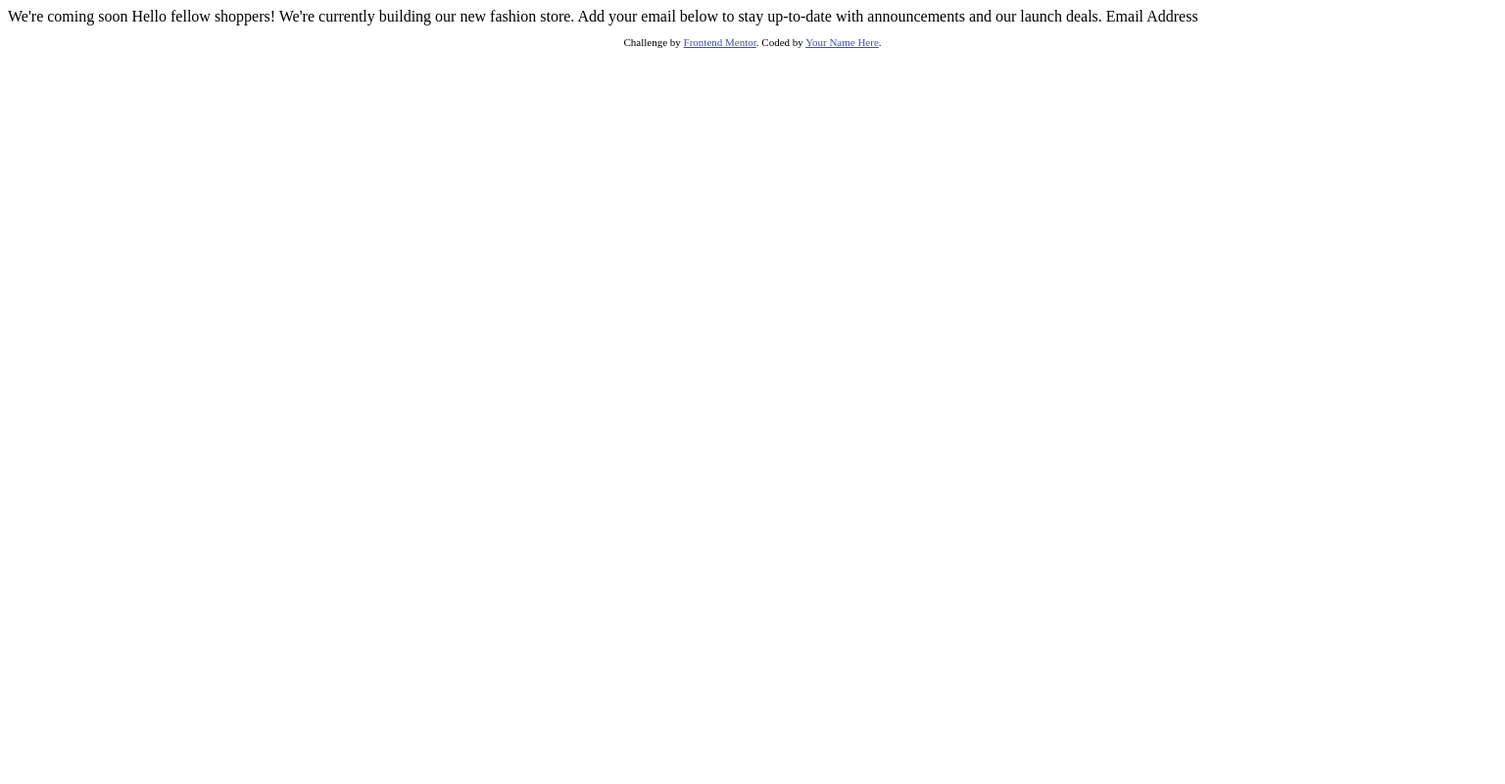
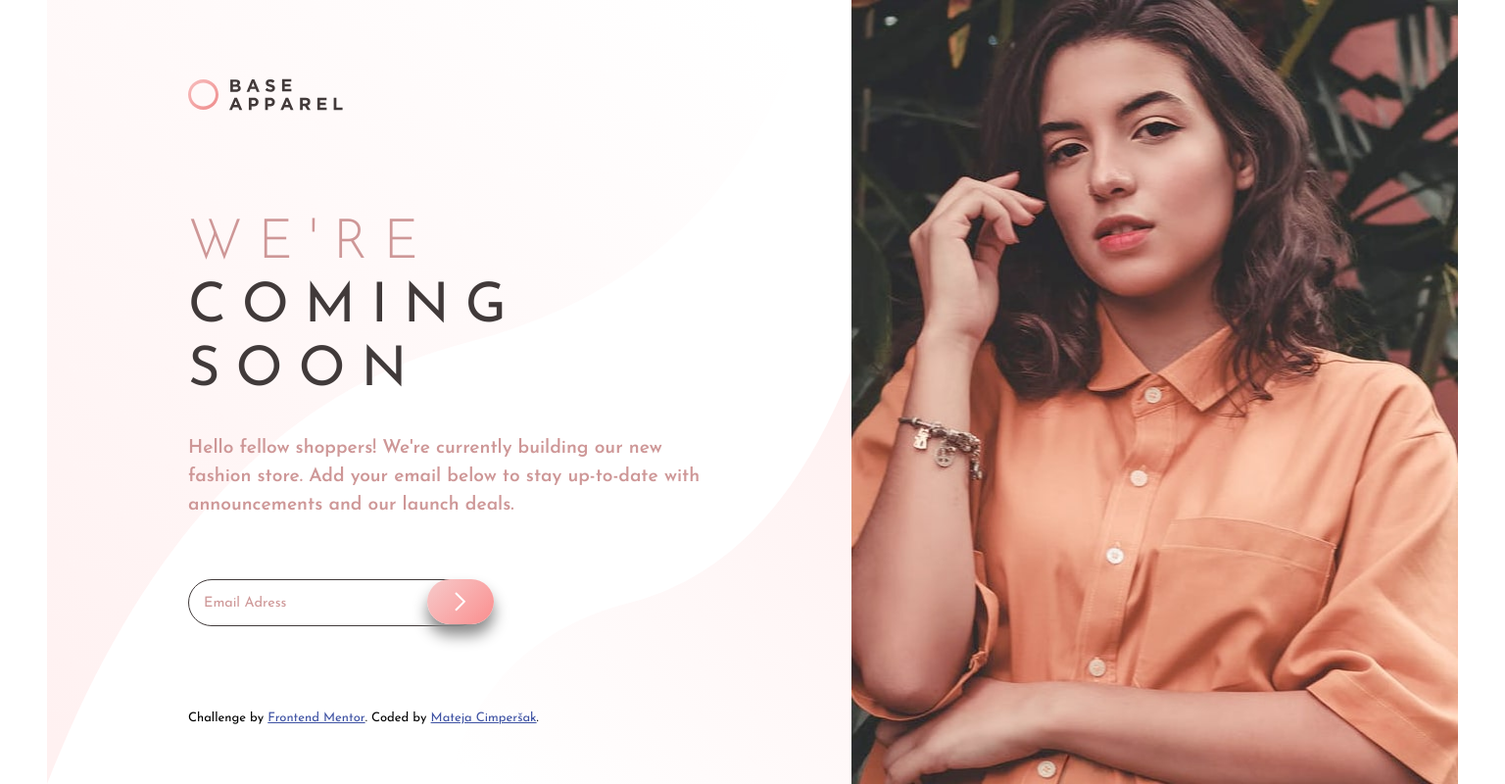
Before and after one commit to MatejaC/BaseApparelComingSoon, a plain HTML site: page index.html in a window 1536 px wide. Shown: the whole page at 98% size. Drawn offline with Linux system fonts and the light colour scheme.

Commit message:
final commit

```diff
--- a/index.html
+++ b/index.html
@@ -1,33 +1,80 @@
 <!DOCTYPE html>
 <html lang="en">
-<head>
-  <meta charset="UTF-8">
-  <meta name="viewport" content="width=device-width, initial-scale=1.0"> <!-- displays site properly based on user's device -->
+  <head>
+    <meta charset="UTF-8" />
+    <meta name="viewport" content="width=device-width, initial-scale=1.0" />
+    <link rel="preconnect" href="https://fonts.googleapis.com" />
+    <link rel="preconnect" href="https://fonts.gstatic.com" crossorigin />
+    <link
+      href="https://fonts.googleapis.com/css2?family=Josefin+Sans:wght@300;400;600&display=swap"
+      rel="stylesheet"
+    />
 
-  <link rel="icon" type="image/png" sizes="32x32" href="./images/favicon-32x32.png">
+    <link
+      rel="icon"
+      type="image/png"
+      sizes="32x32"
+      href="/images/favicon-32x32.png"
+    />
+    <link rel="stylesheet" href="./styles/style.css" />
+    <title>Frontend Mentor | Base Apparel coming soon page</title>
+  </head>
 
-  <title>Frontend Mentor | Base Apparel coming soon page</title>
+  <body>
+    <div class="container">
+      <header>
+        <img src="/images/logo.svg" alt="logo" />
+      </header>
 
-  <!-- Feel free to remove these styles or customise in your own stylesheet 👍 -->
-  <style>
-    .attribution { font-size: 11px; text-align: center; }
-    .attribution a { color: hsl(228, 45%, 44%); }
-  </style>
-</head>
-<body>
+      <main>
+        <div class="hero-img">
+          <!-- <img src="/images/hero-mobile.jpg" alt="" /> -->
+        </div>
+        <div class="title">
+          <div>coming</div>
+          <div>soon</div>
+        </div>
+        <div class="cta">
+          Hello fellow shoppers! We're currently building our new fashion store.
+          Add your email below to stay up-to-date with announcements and our
+          launch deals.
+        </div>
+        <form novalidate class="email-form">
+          <p>
+            <label for="mail">
+              <input
+                type="email"
+                id="mail"
+                name="mail" required
+                minlength="8"
+                placeholder="Email Adress"
+              />
+              <span class="error" aria-live="polite"></span>
+            </label>
+          </p>
+          <button class="btn" type="submit">
+            <img src="/images/icon-arrow.svg" alt="" />
+          </button>
+        </form>
+      </main>
 
-  We're coming soon
+      <footer>
+        <p class="attribution">
+          Challenge by&nbsp;<a
+            href="https://www.frontendmentor.io?ref=challenge"
+            target="_blank"
+          >
+            Frontend Mentor</a
+          >. Coded by&nbsp;<a href="https://github.com/MatejaC"
+            >Mateja Cimperšak</a
+          >.
+        </p>
+      </footer>
+    </div>
 
-  Hello fellow shoppers! We're currently building our new fashion store.
-  Add your email below to stay up-to-date with announcements and our launch deals.
+    <script src="/index.js">
 
-  Email Address
 
-  <footer>
-    <p class="attribution">
-      Challenge by <a href="https://www.frontendmentor.io?ref=challenge" target="_blank">Frontend Mentor</a>.
-      Coded by <a href="#">Your Name Here</a>.
-    </p>
-  </footer>
-</body>
+    </script>
+  </body>
 </html>
--- /dev/null
+++ b/index.js
@@ -0,0 +1,49 @@
+const form = document.querySelector(".email-form");
+const email = document.getElementById("mail");
+const emailError = document.querySelector("#mail + span.error");
+
+email.addEventListener("input", (event) => {
+// Each time the user types something, we check if the
+// form fields are valid.
+
+if (email.validity.valid) {
+// In case there is an error message visible, if the field
+// is valid, we remove the error message.
+emailError.textContent = ""; // Reset the content of the message
+emailError.className = "error"; // Reset the visual state of the message
+} else {
+// If there is still an error, show the correct error
+showError();
+}
+});
+
+form.addEventListener("submit", (event) => {
+// if the email field is valid, we let the form submit
+if (!email.validity.valid) {
+// If it isn't, we display an appropriate error message
+showError();
+// Then we prevent the form from being sent by canceling the event
+event.preventDefault();
+}
+});
+
+function showError() {
+if (email.validity.valueMissing) {
+// If the field is empty,
+// display the following error message.
+emailError.textContent = "You need to enter an email address.";
+} else if (email.validity.typeMismatch) {
+// If the field doesn't contain an email address,
+// display the following error message.
+emailError.textContent = "Entered value must be an email address.";
+} else if (email.validity.tooShort) {
+// If the data is too short,
+// display the following error message.
+emailError.textContent = `Email should be at least ${email.minLength} characters.`;
+}
+
+//Set the styling appropriately
+emailError.className = "error active";
+}
+
+// source https://developer.mozilla.org/en-US/docs/Learn/Forms/Form_validation
--- /dev/null
+++ b/styles/style.scss
@@ -0,0 +1,293 @@
+/* Andy Bell’s Modern CSS Reset */
+
+*,
+*::before,
+*::after {
+  box-sizing: border-box;
+}
+
+body,
+h1,
+h2,
+h3,
+h4,
+p,
+figure,
+blockquote,
+dl,
+dd {
+  margin: 0;
+}
+
+ul[role="list"],
+ol[role="list"] {
+  list-style: none;
+}
+
+html:focus-within {
+  scroll-behavior: smooth;
+}
+
+body {
+  min-height: 100vh;
+  text-rendering: optimizeSpeed;
+}
+
+a:not([class]) {
+  text-decoration-skip-ink: auto;
+}
+
+img,
+picture {
+  max-width: 100%;
+  display: block;
+}
+
+input,
+button,
+textarea,
+select {
+  font: inherit;
+}
+
+@media (prefers-reduced-motion: reduce) {
+  html:focus-within {
+    scroll-behavior: auto;
+  }
+
+  *,
+  *::before,
+  *::after {
+    animation-duration: 0.01ms !important;
+    animation-iteration-count: 1 !important;
+    transition-duration: 0.01ms !important;
+    scroll-behavior: auto !important;
+  }
+}
+
+/*colors*/
+$DesaturatedRed: hsl(0, 36%, 70%);
+$SoftRed: hsl(0, 93%, 68%);
+$DarkGrayishRed: hsl(0, 6%, 24%);
+
+/*fonts*/
+$JosefinSans: "Josefin Sans", sans-serif;
+$fontsize300: 300;
+
+html {
+  font-size: 16px;
+  font-family: $JosefinSans;
+}
+
+.container {
+  margin: 2rem auto;
+}
+
+header {
+  margin-inline-start: 1rem;
+  margin-bottom: 1.5rem;
+}
+
+header img {
+  max-width: 28vw;
+}
+
+main {
+  display: flex;
+  flex-direction: column;
+  flex-wrap: wrap;
+  align-items: center;
+  margin-bottom: 3rem;
+}
+
+.hero-img {
+  content: url(/images/hero-mobile.jpg);
+}
+
+.title {
+  text-transform: uppercase;
+  display: flex;
+  flex-direction: column;
+  align-items: center;
+  margin-top: 3rem;
+  font-weight: 400;
+  font-size: 3rem;
+  letter-spacing: 5px;
+  line-height: 50px;
+  color: $DarkGrayishRed;
+  &::before {
+    content: "We're";
+    font-size: 3rem;
+    font-weight: 300;
+    margin-top: 1rem;
+    color: $DesaturatedRed;
+  }
+}
+
+.cta {
+  width: 90%;
+  max-width: 750px;
+  font-weight: 400;
+  font-size: 1rem;
+  color: $DesaturatedRed;
+  text-align: center;
+  margin: 2rem 0;
+}
+
+.email-form {
+  display: flex;
+  flex-direction: row;
+  align-items: flex-start;
+  border-radius: 30px;
+}
+
+input[type="email"] {
+  border: 1px solid $DarkGrayishRed;
+  border-radius: 30px;
+  padding: 15px;
+  font-size: 1rem;
+  min-width: 300px;
+  margin: 0 -3.5rem 0.6rem 0;
+  background-color: white;
+  &:focus {
+    outline: none;
+    color: $DarkGrayishRed;
+  }
+  &::placeholder {
+    color: $DesaturatedRed;
+    font-size: 0.9em;
+  }
+}
+
+input:invalid {
+  background: white;
+}
+
+input:focus:invalid {
+  outline: none;
+  border: 1px solid red;
+}
+
+input:valid {
+  border: 1px solid $DarkGrayishRed;
+}
+
+.error {
+  font: inherit;
+  font-size: 90%;
+  width: 100%;
+  font-size: 86%;
+  color: red;
+}
+
+.error .active {
+  padding: 0.5rem;
+}
+
+p * {
+  display: block;
+}
+
+.btn {
+  color: white;
+  background: linear-gradient(135deg, hsl(0, 71%, 88%), hsl(0, 93%, 77%));
+  outline: none;
+  border: none;
+  padding: 13px 28px;
+  border-radius: inherit;
+  box-shadow: 0px 11px 15px 0px #888;
+  cursor: pointer;
+  &:hover,
+  &:focus,
+  &:active {
+    color: white;
+    background: linear-gradient(135deg, hsl(0, 84%, 90%), hsl(0, 84%, 83%));
+  }
+}
+
+.attribution {
+  font-size: 11px;
+  display: flex;
+  flex-wrap: wrap;
+  text-align: center;
+  justify-content: center;
+}
+
+.attribution a {
+  color: hsl(228, 45%, 44%);
+}
+
+
+
+@media screen and (min-width: 1440px) {
+  body,
+  html {
+    height: 100%;
+    margin: 0;
+  }
+
+  .container {
+    max-width: 1440px;
+    background-image: url(/images/bg-pattern-desktop.svg),
+      url(/images/hero-desktop.jpg);
+    background-repeat: no-repeat, no-repeat;
+    background-size: 57% 100%, 43% 100%;
+    background-position: left top, right top;
+    margin: 0 auto;
+    height: 100%;
+  }
+
+  header {
+    padding: 5rem 0 0 8rem;
+  & img {
+    width: auto;
+  }
+}
+
+  main {
+    display: flex;
+    flex-direction: row;
+    justify-content: flex-start;
+    padding-inline-start: 9rem;
+    align-content: center;
+  }
+
+  .hero-img {
+    display: none;
+  }
+
+  .email-form {
+    margin: 1.8rem 0;
+  }
+
+  .title {
+    display: flex;
+    margin-top: 4rem;
+    font-size: 3.5rem;
+    letter-spacing: 16px;
+    line-height: 65px;
+    color: #413a3a;
+    align-items: flex-start;
+    &::before {
+      font-size: 3.5rem;
+    }
+  }
+
+  .cta {
+    width: 100%;
+    font-weight: 600;
+    font-size: 1.2rem;
+    color: #ce9797;
+    text-align: start;
+    margin: 2rem 48.1rem 2rem 0rem;
+    line-height: 1.8rem;
+  }
+
+  .attribution {
+    display: flex;
+    flex-wrap: wrap;
+    justify-content: flex-start;
+    font-size: 13px;
+    margin-inline-start: 9rem;
+  }
+}
```
Also changed, not shown: images/screenshot.png (added), styles/style.css (added), 1 other file.
